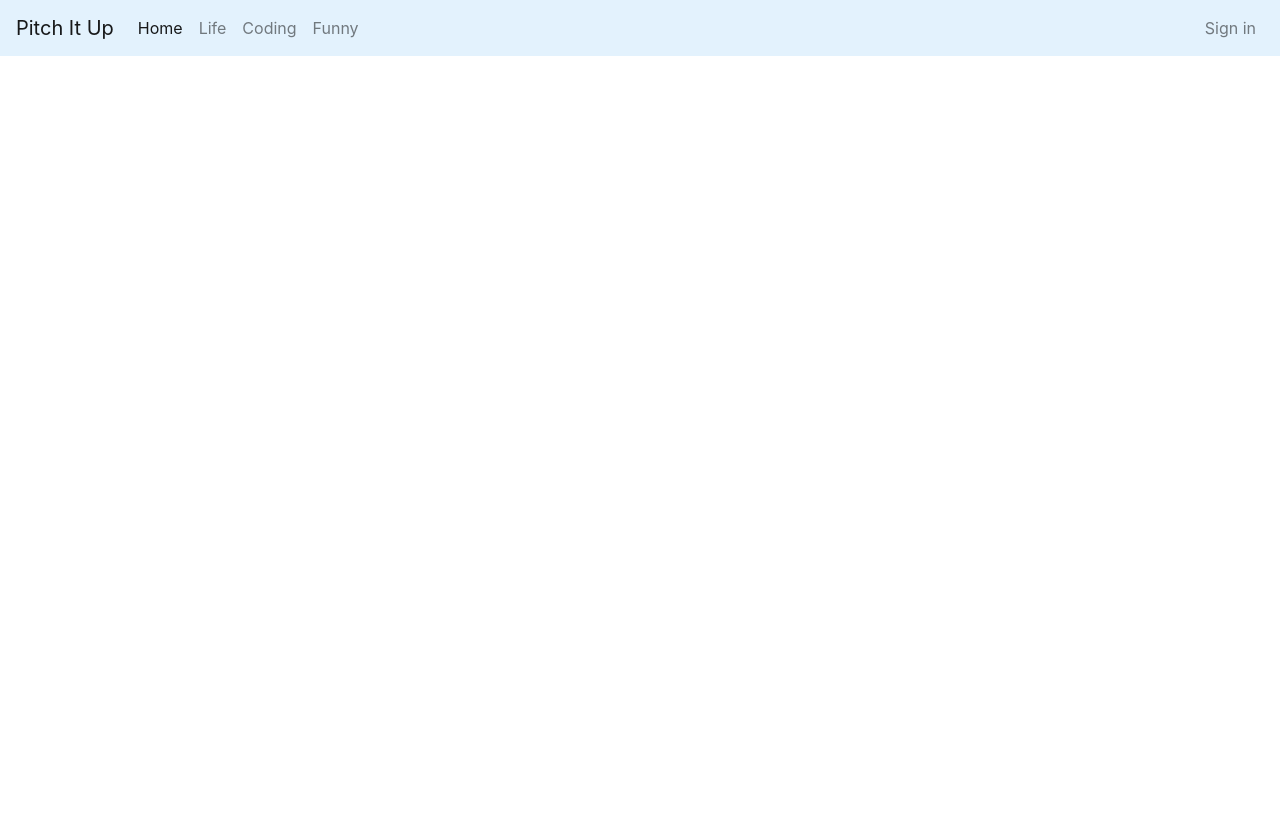
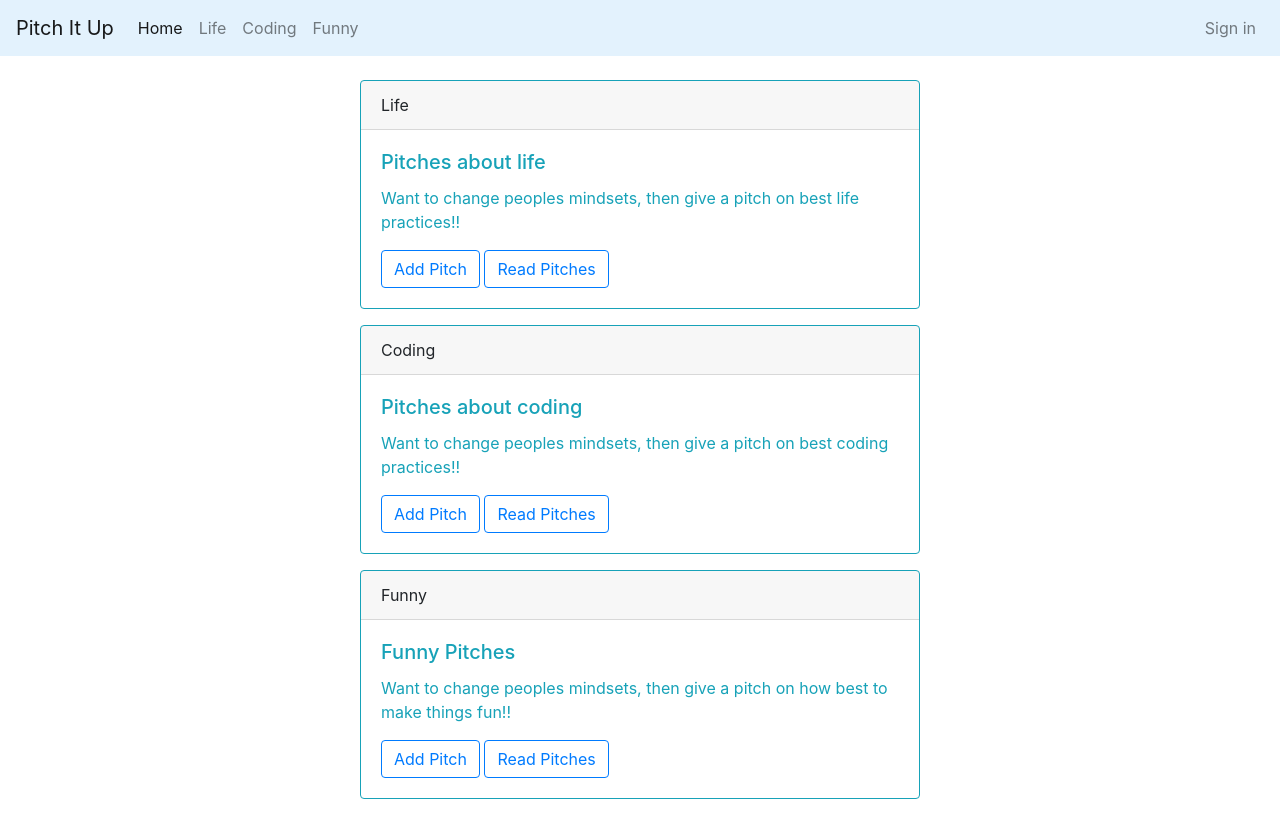
Before and after one commit to billodiallo/Pitch, a Flask app: page / in a window 1280 px wide. Before the commit the page ends 56 px from the top, so only its background shows below. Run offline with Flask 2, Linux system fonts and the light colour scheme; some libraries are stand-ins or nearby versions.

Commit message:
block styles

```diff
--- a/app/templates/index.html
+++ b/app/templates/index.html
@@ -1,3 +1,41 @@
 {% extends 'base.html'%}
 {% block styles%} {{ super() }}
 <link rel="stylesheet" href="{{url_for('static',filename='css/index.css')}}"> {% endblock %}
+{% block content %}
+  <br>
+  <div class="d-flex justify-content-center">
+    <div class="card-groups">
+      <div class="card border-info mb-3" style="max-width: 35rem;">
+        <div class="card-header">Life</div>
+        <div class="card-body text-info">
+          <h5 class="card-title">Pitches about life</h5>
+          <p class="card-text">Want to change peoples mindsets, then give a pitch on best life practices!!</p>
+          <button type="button" class="btn btn-outline-primary"><a href="../pitch/">Add Pitch</a></button>
+          <button type="button" class="btn btn-outline-primary"><a href="/categories/life">Read Pitches</a></button>
+        </div>
+      </div>
+
+      <div class="card border-info mb-3" style="max-width: 35rem;">
+        <div class="card-header">Coding</div>
+        <div class="card-body text-info">
+          <h5 class="card-title">Pitches about coding</h5>
+          <p class="card-text">Want to change peoples mindsets, then give a pitch on best coding practices!!</p>
+          <button type="button" class="btn btn-outline-primary"><a href="../pitch/">Add Pitch</a></button>
+          <button type="button" class="btn btn-outline-primary"><a href="/categories/coding">Read Pitches</a></button>
+        </div>
+      </div>
+
+      <div class="card border-info mb-3" style="max-width: 35rem;">
+        <div class="card-header">Funny</div>
+        <div class="card-body text-info">
+          <h5 class="card-title">Funny Pitches</h5>
+          <p class="card-text">Want to change peoples mindsets, then give a pitch on how best to make things fun!!</p>
+          <button type="button" class="btn btn-outline-primary"><a href="../pitch/">Add Pitch</a></button>
+          <button type="button" class="btn btn-outline-primary"><a href="/categories/funny">Read Pitches</a></button>
+        </div>
+      </div>
+
+    </div>
+  </div>
+
+  {% endblock%}
```
